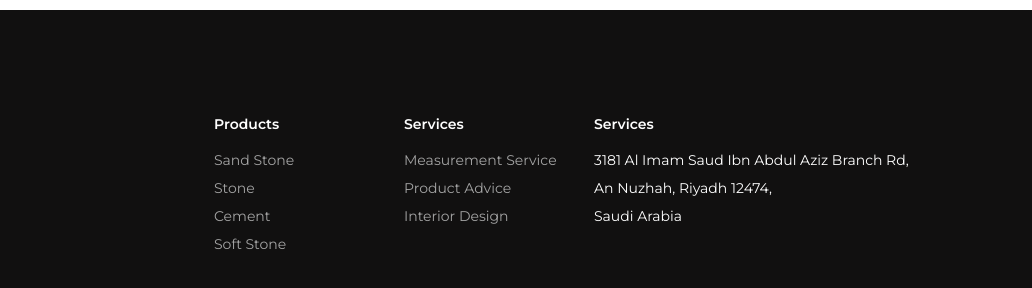
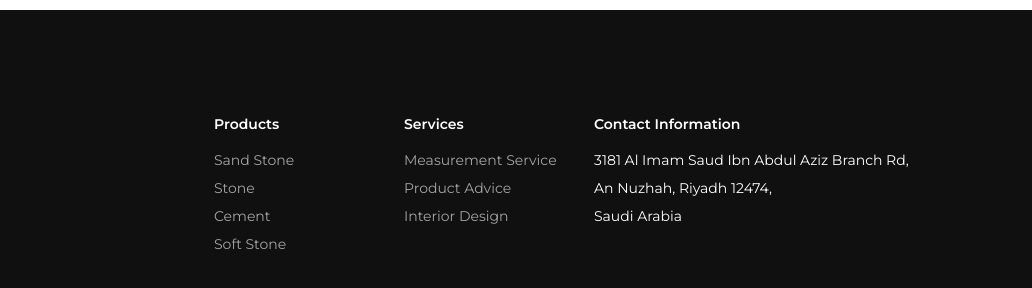
Before and after one commit to tibinjoseph30/e-commerce-web-interview, a plain HTML site: page index.html in a window 1280 px wide. Shown: the part 2513-2801 px from the top of the page, 248-1280 px from the left. Drawn offline with Linux system fonts and the light colour scheme.

```diff
--- a/index.html
+++ b/index.html
@@ -316,7 +316,7 @@
                         </ul>
                     </div>
                     <div class="col-xl-4 col-md-4 footer-navs">
-                        <h6 class="mb-2">Services</h6>
+                        <h6 class="mb-2">Contact Information</h6>
                         <ul class="footer-nav-menu list-unstyled">
                             <li>
                                 <p class="mb-0">3181 Al Imam Saud Ibn Abdul Aziz Branch Rd,</p>
```
Also changed, not shown: 1 other file.
